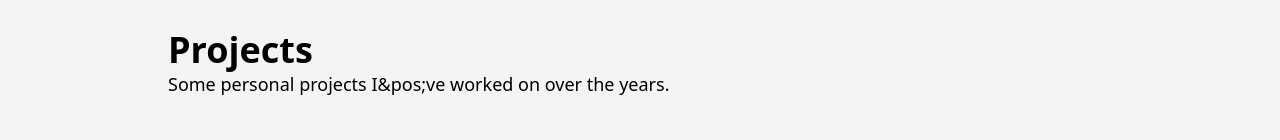
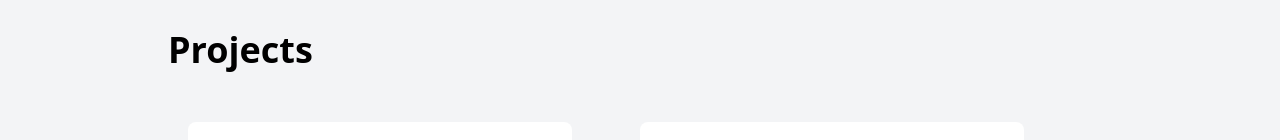
Before and after one commit to StephenChou/stephen-chou-portfolio, a Next.js app: page / in a window 1280 px wide. Shown: the part 506-646 px from the top of the page. Built offline with nearby package versions, Linux system fonts and the light colour scheme.

Commit message:
Removed project line

```diff
--- a/components/project_section.tsx
+++ b/components/project_section.tsx
@@ -27,7 +27,6 @@ export default function ProjectSection() {
 
             <div className="mt-20 mb-8">
                 <h1 className="font-bold text-4xl">Projects</h1>
-                <p className="text-lg">Some personal projects I&pos;ve worked on over the years.</p>
             </div>
             <div className="md:grid md:grid-cols-2 mx-5">
                 {PROJECTS.map((project, idx) => {
```
